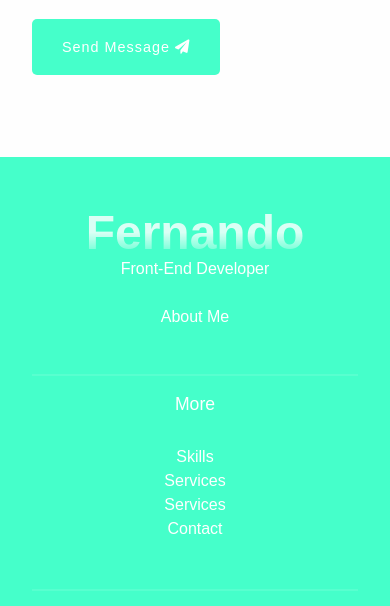
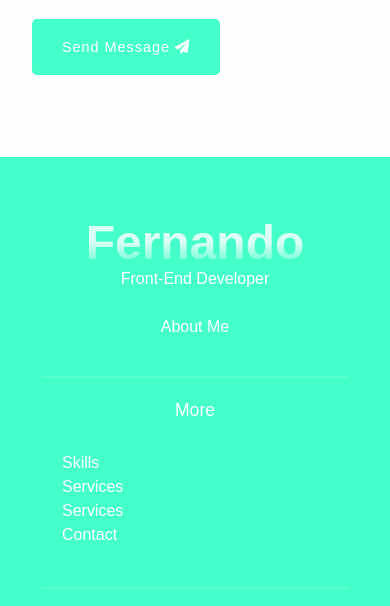
Before and after one commit to don35/Fernando-Bingga-17, a plain HTML site: page index.html in a window 390 px wide. Shown: the part 9011-9617 px from the top of the page. Drawn offline with nearby package versions, Linux system fonts and the light colour scheme.

Commit message:
sync this

```diff
--- a/style.css
+++ b/style.css
@@ -1095,7 +1095,7 @@ footer a {
 }
 
 @media screen and (max-width: 1070px) {
-  /* ===========Header Navigation Menu============  */
+  /* ===========Header Navigation Menu============ */
   .navigation {
     position: fixed;
     width: 100%;
@@ -1119,7 +1119,7 @@ footer a {
   .nav-items {
     position: relative;
     background: var(--modal-bg-color);
-    width: 600px;
+    width: 90%;
     max-width: 600px;
     display: flex;
     align-items: center;
@@ -1137,7 +1137,7 @@ footer a {
   }
 
   .nav-items a {
-    margin: 15px 50px;
+    margin: 15px 0;
   }
 
   .nav-close-btn {
@@ -1165,17 +1165,18 @@ footer a {
     display: block;
   }
 
-  /* ===========Home Section============  */
+  /* ===========Home Section============ */
   .home .home-container .info {
     font-size: 0.85rem;
   }
 
-  /* ===========About Section============  */
+  /* ===========About Section============ */
   .about .container .content {
     display: grid;
     width: 100%;
     row-gap: 20px;
   }
+
   .about-img img {
     min-width: 0;
     width: 100%;
@@ -1225,7 +1226,7 @@ footer a {
     width: 100%;
   }
 
-  .contact-form .firs-row {
+  .contact-form .first-row {
     flex-direction: column;
   }
 
@@ -1235,6 +1236,9 @@ footer a {
 
   footer .footer-container {
     flex-direction: column;
+    align-items: center;
+    padding: 0 20px;
+    box-sizing: border-box;
   }
 
   .footer-container .about,
@@ -1244,6 +1248,8 @@ footer a {
     align-items: center;
     flex-direction: column;
     margin-bottom: 50px;
+    width: 100%;
+    box-sizing: border-box;
   }
 
   .footer-container .info ul {
@@ -1288,7 +1294,6 @@ footer a {
   .home-container .home-img img {
     width: 65%;
     transform: translate(80px, -180px);
-
   }
 
   .home .home-container .info {
@@ -1310,6 +1315,7 @@ footer a {
 
   .contact-card .contact-btn .btn {
     font-size: 0.8rem;
+  }
 }
 
 @media screen and (max-width: 480px) {
@@ -1353,17 +1359,34 @@ footer a {
     font-size: 0.7rem;
   }
 
-    footer .footer-container .about,
-    footer .footer-container .info {
-      margin-bottom: 40px;
+  /* ===========Services Section============ */
+  .services .card {
+    width: 100%;
+    margin: 10px 0;
+    padding: 15px;
+  }
+
+  /* ===========Footer Section============ */
+  footer .footer-container {
+    padding: 10px;
+    width: 100%;
+    box-sizing: border-box;
+  }
+
+  .footer-container .about,
+  .footer-container .info {
+    margin-bottom: 30px;
+    width: 100%;
+    box-sizing: border-box;
+  }
+
+  .footer-container .info ul {
+    width: 100%;
+    padding: 0;
   }
 
   .footer-container .info ul li {
     margin: 3px 0;
-    }
-
-    .footer-container .hr {
-      margin: 8px 0 18px;
+    width: 100%;
   }
 }
-}
```
Lines whose indentation alone changed are shown as unchanged.
